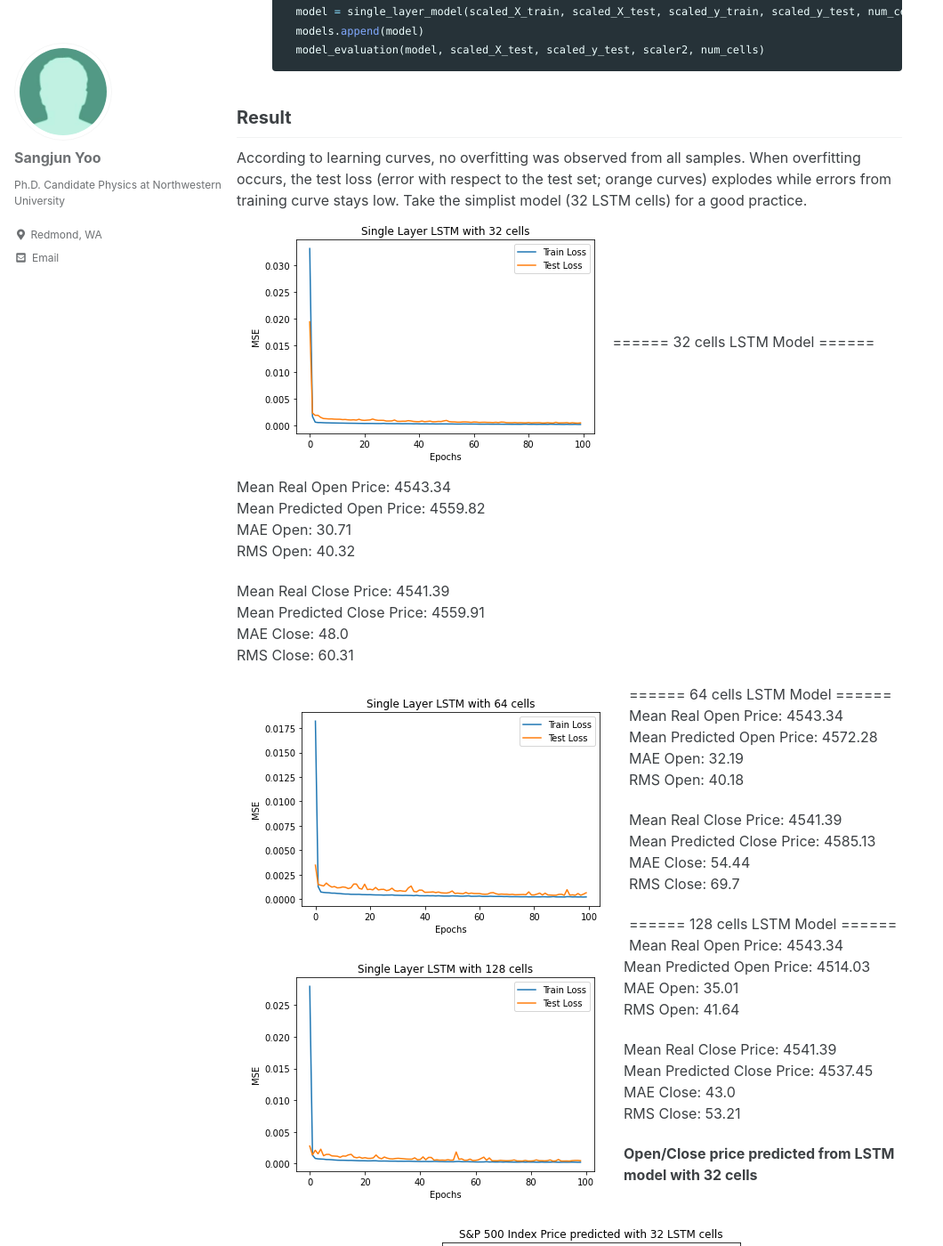
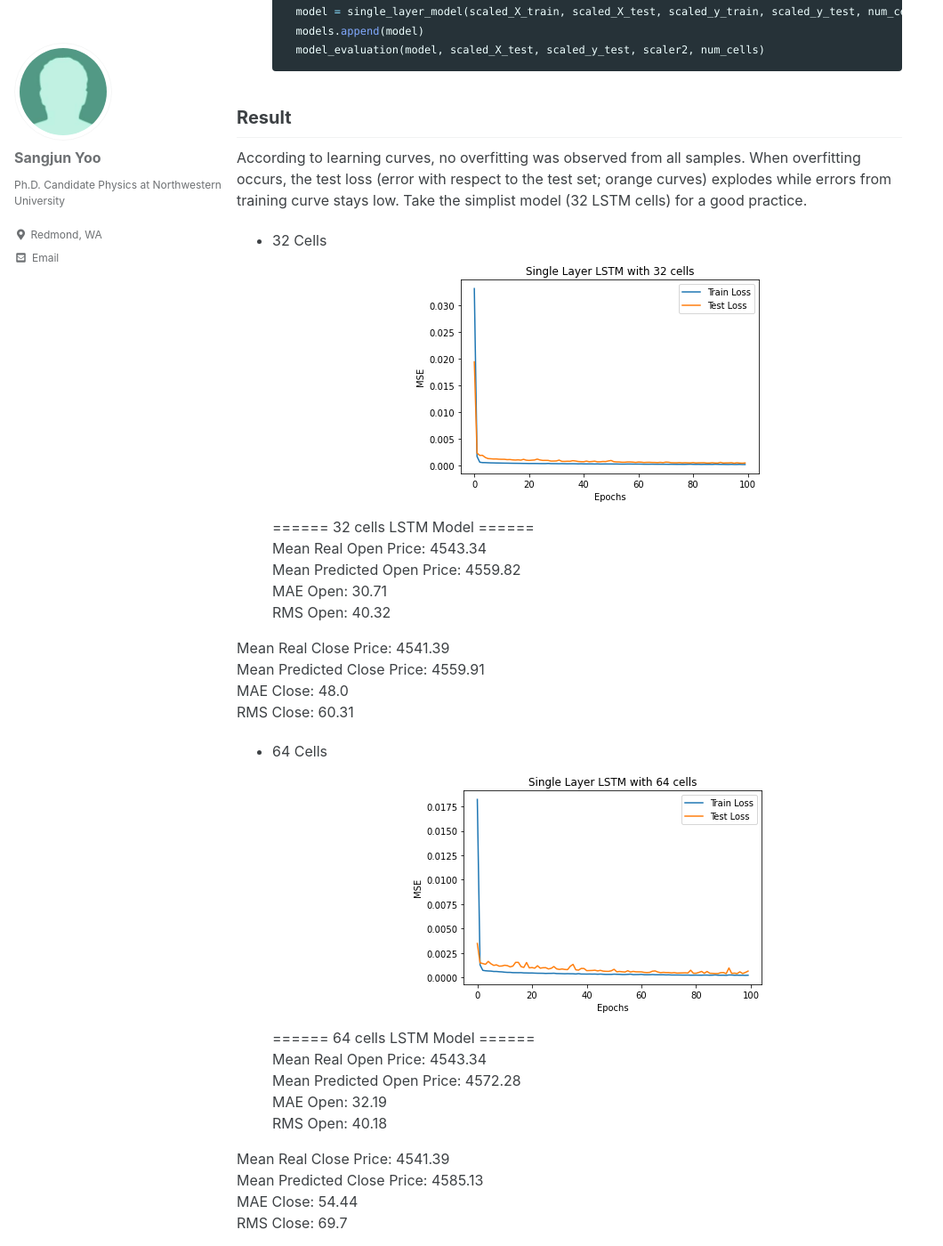
Before and after one commit to sangjunyoo-phd/sangjunyoo-phd.github.io, a Jekyll site: the page built from _pages/deeplearning.md, in a window 1280 px wide and 1400 px high, scrolled down 4079 px. Shown: the whole window at 89% size, without its empty margins (0-1060 px from the left). Built offline with Jekyll 4.4.1, drawn with Linux system fonts in a browser that asks for light colours; cached includes are drawn as plain includes.

Commit message:
Update deeplearning.md

````diff
--- a/_pages/deeplearning.md
+++ b/_pages/deeplearning.md
@@ -142,8 +142,10 @@ for num_cells in [32, 64,128]:
 ```
 
 ## Result
-According to learning curves, no overfitting was observed from all samples. When overfitting occurs, the test loss (error with respect to the test set; orange curves) explodes while errors from training curve stays low. Take the simplist model (32 LSTM cells) for a good practice.<br/>
-![image-left](../assets/images/32LSTM_learningcurve.png){:style="border: 0px solid black; padding: 10px"}
+According to learning curves, no overfitting was observed from all samples. When overfitting occurs, the test loss (error with respect to the test set; orange curves) explodes while errors from training curve stays low. Take the simplist model (32 LSTM cells) for a good practice.
+
+* 32 Cells
+![image-center](../assets/images/32LSTM_learningcurve.png){: .align-center}{:style="border: 0px solid black; padding: 10px"}
 ====== 32 cells LSTM Model ======<br/>
 Mean Real Open Price: 4543.34<br/>
 Mean Predicted Open Price: 4559.82<br/>
@@ -155,7 +157,8 @@ Mean Predicted Close Price: 4559.91<br/>
 MAE Close: 48.0<br/>
 RMS Close: 60.31<br/>
 
-![image-left](../assets/images/64LSTM_learningcurve.png){: .align-left}{:style="border: 0px solid black; padding: 10px"}
+* 64 Cells
+![image-center](../assets/images/64LSTM_learningcurve.png){: .align-center}{:style="border: 0px solid black; padding: 10px"}
 ====== 64 cells LSTM Model ======<br/>
 Mean Real Open Price: 4543.34<br/>
 Mean Predicted Open Price: 4572.28<br/>
@@ -167,7 +170,8 @@ Mean Predicted Close Price: 4585.13<br/>
 MAE Close: 54.44<br/>
 RMS Close: 69.7<br/>
 
-![image-left](../assets/images/128LSTM_learningcurve.png){: .align-left}{:style="border: 0px solid black; padding: 10px"}
+* 128 Cells
+![image-center](../assets/images/128LSTM_learningcurve.png){: .align-center}{:style="border: 0px solid black; padding: 10px"}
 ====== 128 cells LSTM Model ======<br/>
 Mean Real Open Price: 4543.34<br/>
 Mean Predicted Open Price: 4514.03<br/>
````
